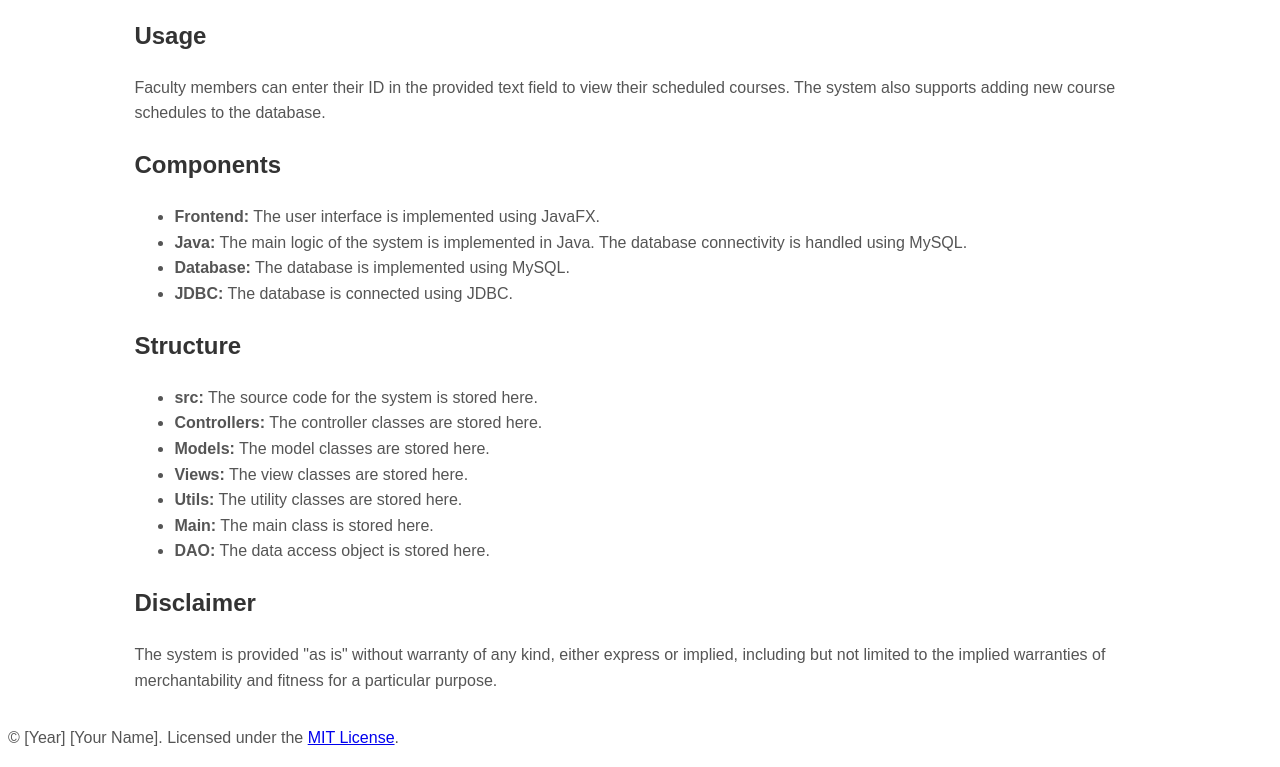
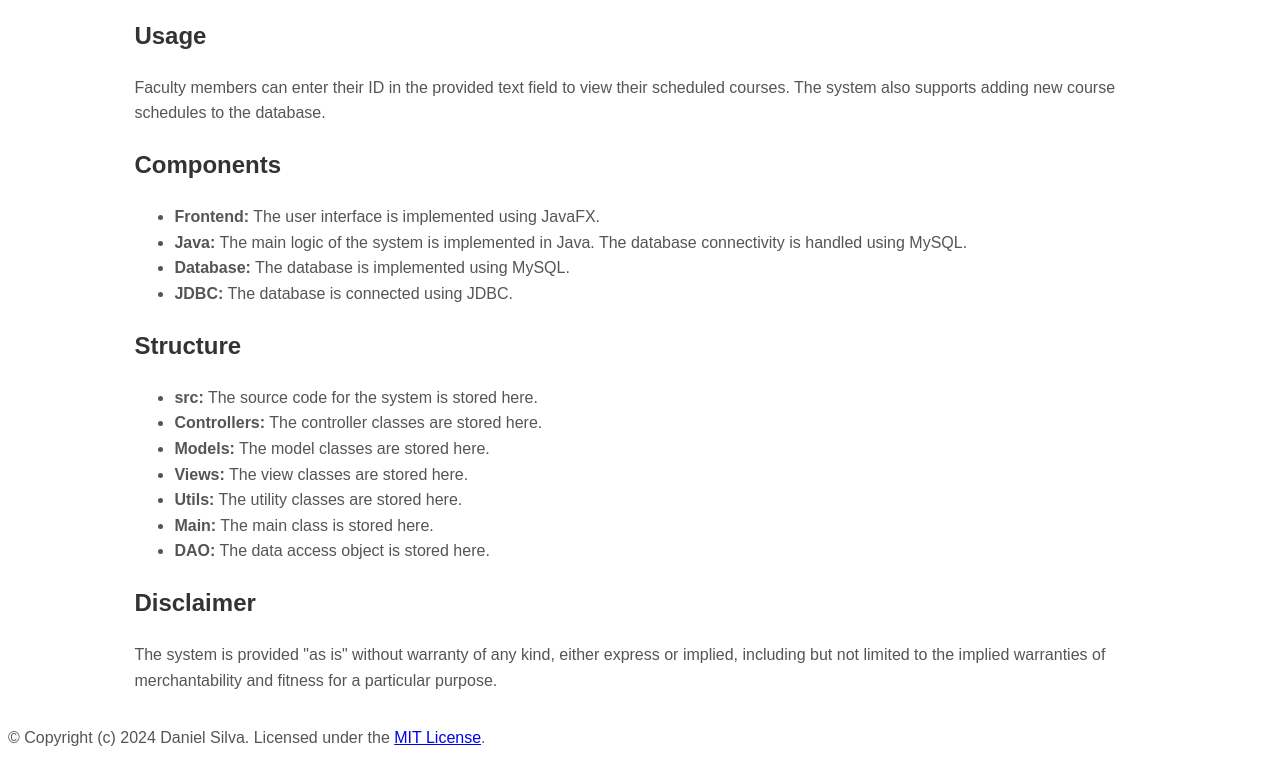
Before and after one commit to danielsilva010/MDCsys-withDB, a plain HTML site: page docs/index.html in a window 1280 px wide. Shown: the part 1281-2048 px from the top of the page. Drawn offline with Linux system fonts and the light colour scheme.

Commit message:
Update index.html

```diff
--- a/docs/index.html
+++ b/docs/index.html
@@ -61,7 +61,7 @@
     <p>The system is provided "as is" without warranty of any kind, either express or implied, including but not limited to the implied warranties of merchantability and fitness for a particular purpose.</p>
   </div>
   <footer>
-    <p>&copy; [Year] [Your Name].  Licensed under the <a href="license.html">MIT License</a>.</p>
+    <p>&copy; Copyright (c) 2024 Daniel Silva.  Licensed under the <a href="license.html">MIT License</a>.</p>
   </footer>
 </body>
 </html>
```
